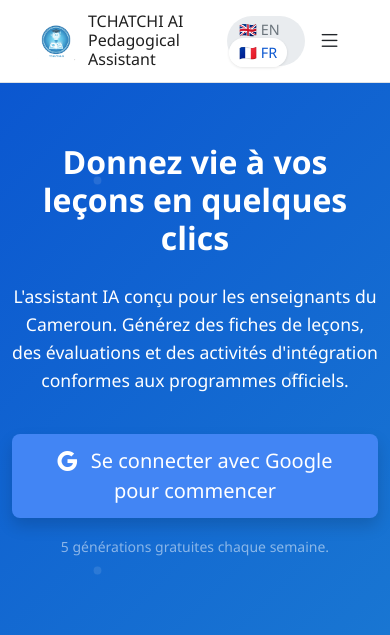
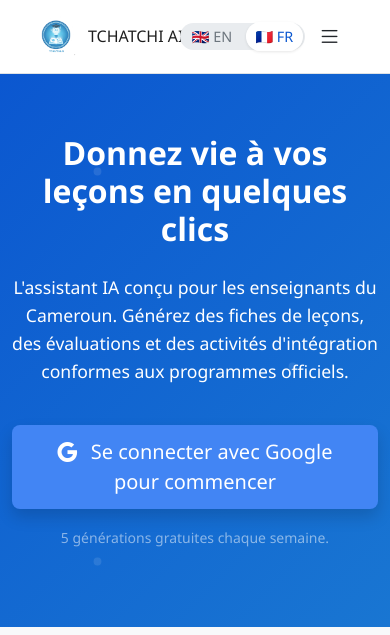
Before and after one commit to tkcedric/tchatchi-ai-render-deploy, a Flask app: page / in a window 390 px wide. Shown: the top 635 px of the page. Run offline with Flask 3, Linux system fonts and the light colour scheme; parts of the project's set-up code (start-up, migrations or seed data) failed here and were passed over; some libraries are stand-ins or nearby versions.

Commit message:
Correction de la mise en page mobile du header (titre, sélecteur de langue, menu utilisateur qui s'empilaient/débordaient)

```diff
--- a/templates/landing.html
+++ b/templates/landing.html
@@ -75,6 +75,12 @@
             font-weight: 500;
             color: #1f1f1f;
             line-height: 1.2;
+            white-space: nowrap;
+        }
+
+        #main-header .app-title-container {
+            min-width: 0;
+            flex-shrink: 1;
         }
 
         .hero-section {
@@ -168,6 +174,8 @@
             background-color: #e9ecef;
             border-radius: 25px;
             padding: 2px;
+            white-space: nowrap;
+            flex-shrink: 0;
         }
 
         .lang-selector .lang-btn {
@@ -476,7 +484,7 @@
                 <!-- Partie Gauche : Logo et Titre (INCHANGÉ) -->
                 <a href="/" class="app-title-container text-dark text-decoration-none">
                     <img src="/static/img/favicon.png" alt="Logo" class="app-icon">
-                    <span class="app-title">TCHATCHI AI <br class="d-none d-sm-block">Pedagogical Assistant</span>
+                    <span class="app-title">TCHATCHI AI <span class="d-none d-md-inline">Pedagogical Assistant</span></span>
                 </a>
                 <div class="lang-selector">
                     <a href="#" class="lang-btn" data-lang="en">🇬🇧 EN</a>
@@ -488,10 +496,10 @@
 
                 <!-- Si l'utilisateur est connecté (authentifié) -->
                 {% if user.is_authenticated %}
-                    <div class="dropdown">
+                    <div class="dropdown flex-shrink-0">
                         <button class="btn btn-light dropdown-toggle" type="button" data-bs-toggle="dropdown" aria-expanded="false">
-                            <i class="bi bi-person-circle me-2"></i>
-                            {{ user.full_name }}
+                            <i class="bi bi-person-circle d-md-me-2"></i>
+                            <span class="d-none d-md-inline">{{ user.full_name }}</span>
                         </button>
                         <ul class="dropdown-menu dropdown-menu-end">
                             <li><a class="dropdown-item" href="/app">Chat Tchatci ai</a></li>
```
